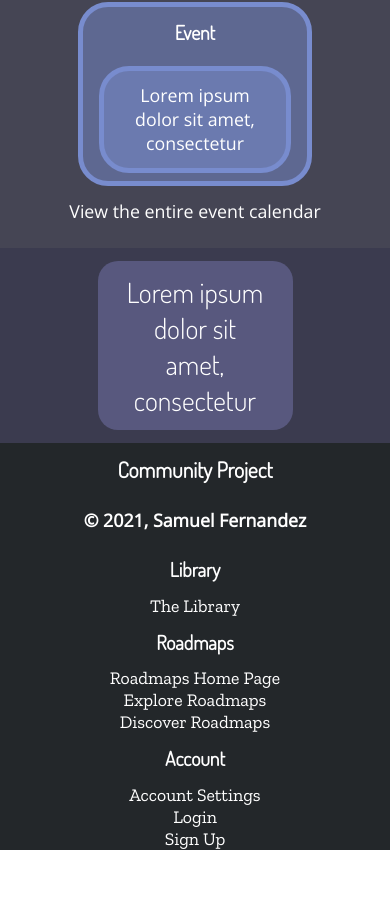
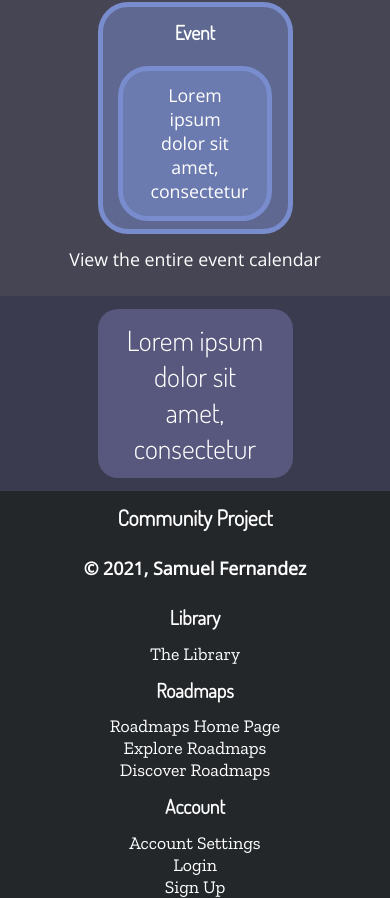
Before and after one commit to polypixeldev/computerstacks, a Next.js app in the folder app/: page / in a window 390 px wide. Shown: the part 933-1831 px from the top of the page. Before the commit the page ends 1783 px from the top, so only its background shows below. Built offline with nearby package versions, Linux system fonts and the light colour scheme.

Commit message:
Responsive home page

```diff
--- a/app/pages/_app.js
+++ b/app/pages/_app.js
@@ -92,10 +92,12 @@
 				<Component {...pageProps} />
 			)}
 			<footer>
-				<h2>Community Project</h2>
-				<p>
-					<strong>© 2021, Samuel Fernandez</strong>
-				</p>
+				<div>
+					<h2>Community Project</h2>
+					<p>
+						<strong>© 2021, Samuel Fernandez</strong>
+					</p>
+				</div>
 				<div>
 					<h3>Library</h3>
 					<div>
--- a/app/styles/Home.module.css
+++ b/app/styles/Home.module.css
@@ -5,6 +5,7 @@
 	border-radius: 30px;
 	margin-left: 20vw;
 	margin-right: 20vw;
+	max-width: calc(90% - 40vw);
 }
 
 .eventCard div {
--- a/app/styles/globals.css
+++ b/app/styles/globals.css
@@ -214,6 +214,8 @@
 
 footer {
 	background: var(--grey-4);
+	display: grid;
+	grid-template-columns: repeat(auto-fit, minmax(250px, 1fr));
 }
 footer a {
 	font-family: "Zilla Slab", monospace;
```
